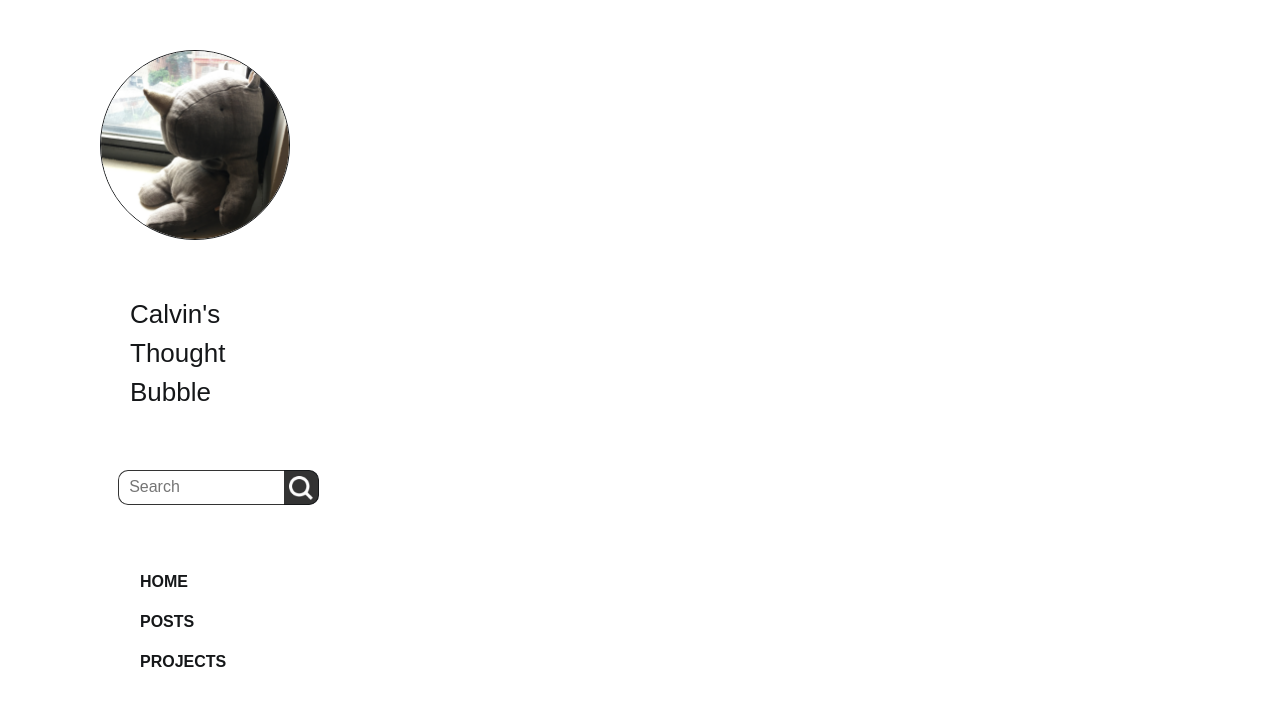
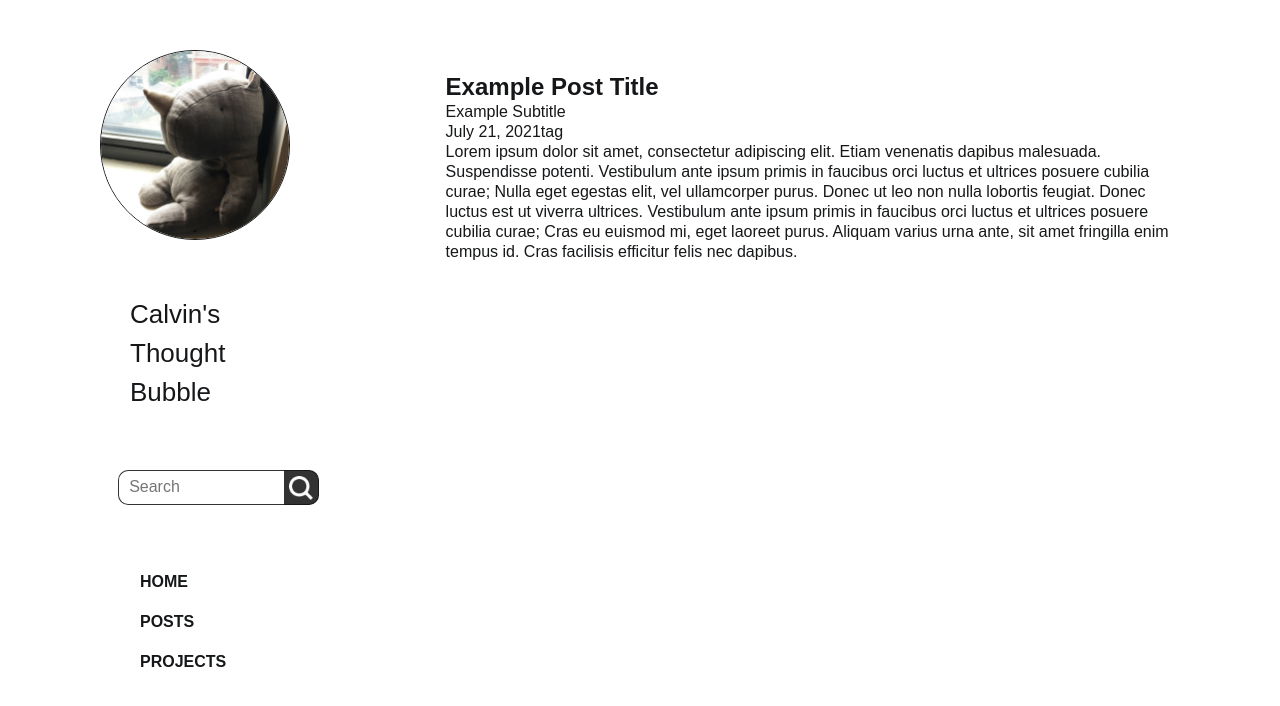
Before and after one commit to lambrosopos/blog, a Django app: page /post/1 in a window 1280 px wide. Shown: the top 706 px of the page. Run offline with Django 3.2, Linux system fonts and the light colour scheme.

Commit message:
add post_view.css file and link css to html

```diff
--- a/blog_site/templates/blog/post/post_view.html
+++ b/blog_site/templates/blog/post/post_view.html
@@ -1,6 +1,11 @@
 {% extends 'base.html' %}
 {% load static %}
 
+{% block header %}
+<link rel="stylesheet" type="text/css" href="{% static 'blog/css/post_view.css' %}">
+{% endblock %}
+
+{% block content %}
 <div>
   <div class="post-header">
     <div class="post-title">
@@ -8,9 +13,9 @@
       <div class="post-subtitle">
         Example Subtitle
       </div>
-    </div>
-    <div class="post-info">
-      <span>July 21, 2021</span><span>tag</span>
+      <div class="post-info">
+        <span>July 21, 2021</span><span>tag</span>
+      </div>
     </div>
     <div class="post-body-wrap">
       <div class="post-body">
@@ -21,3 +26,4 @@
     </div>
   </div>
 </div>
+{% endblock %}
```
Also changed, not shown: blog_site/blog/static/blog/css/post_view.css (added).
